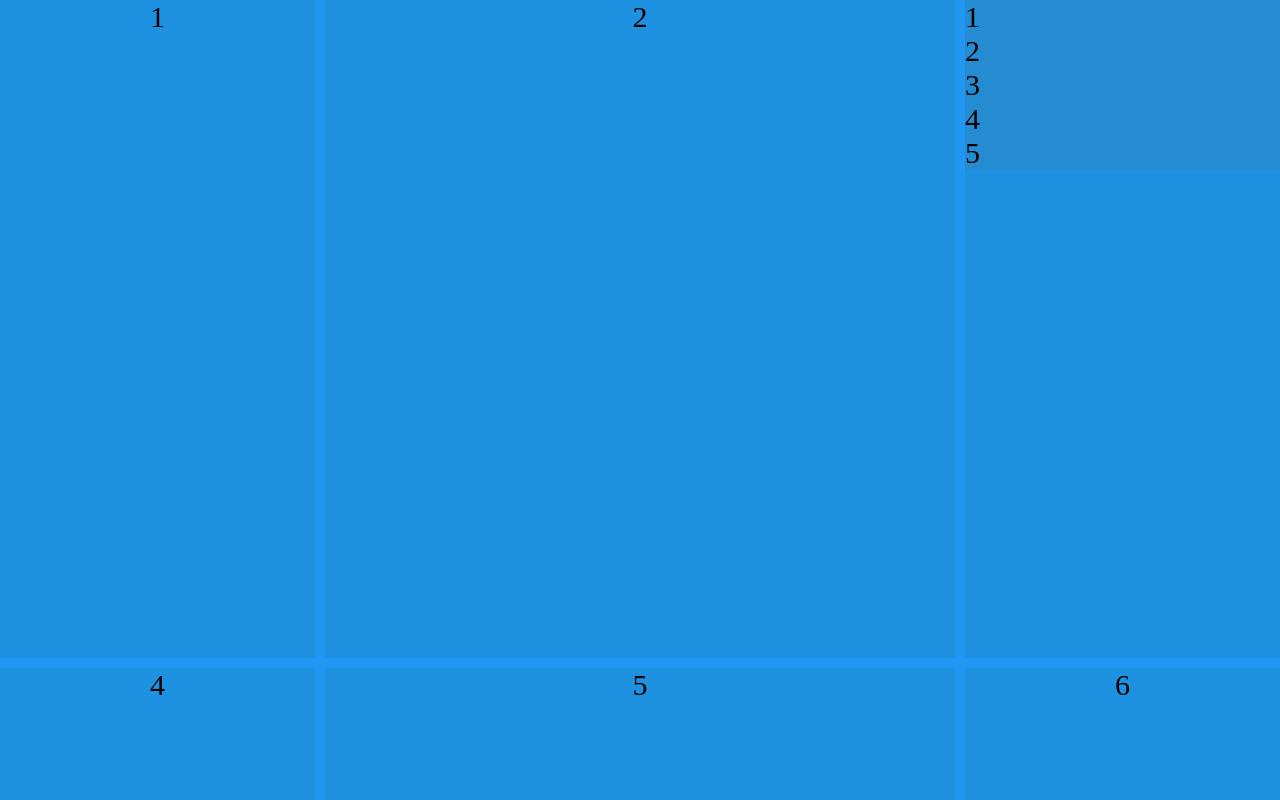
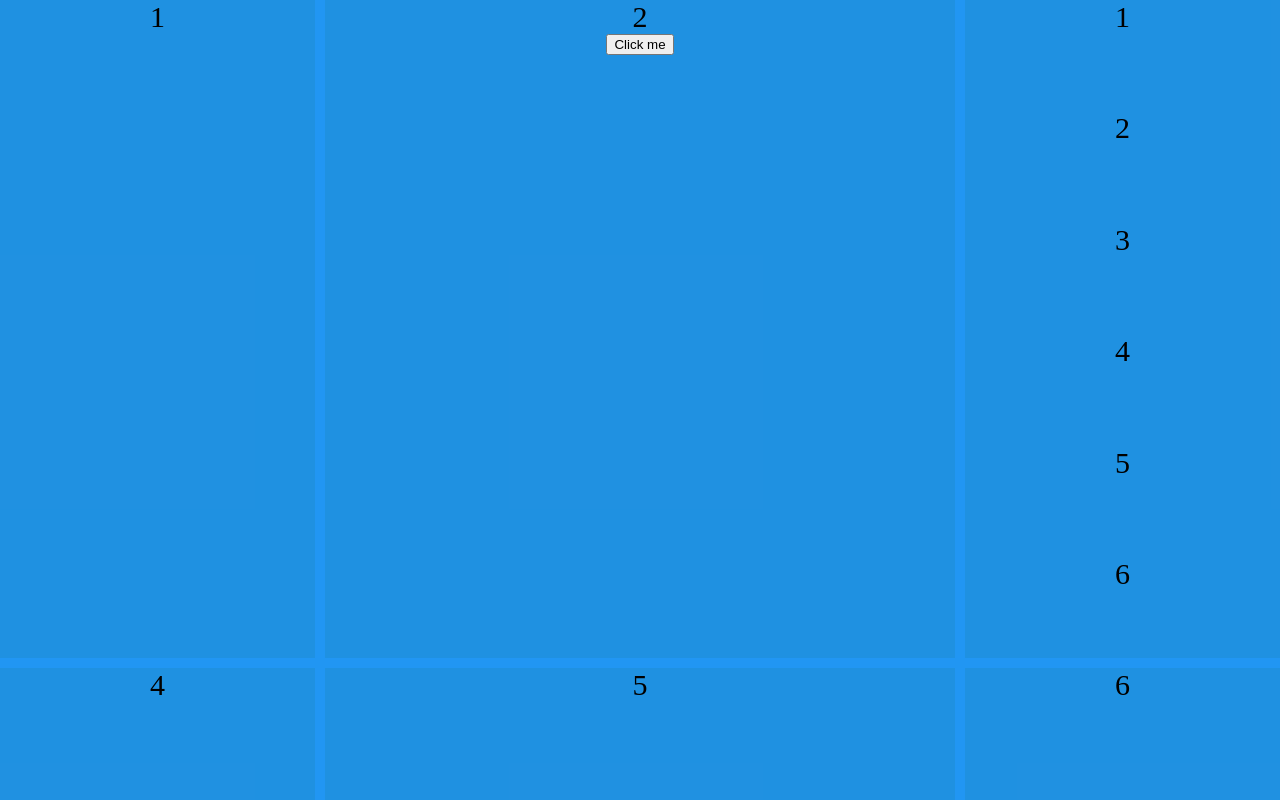
Before and after one commit to Jacob-McC/Team-Project, a website: page public/index.html in a window 1280 px wide. Drawn offline with Linux system fonts and the light colour scheme.

Commit message:
basic button

```diff
--- a/public/index.css
+++ b/public/index.css
@@ -21,10 +21,17 @@ body {
   text-align: center;
   font-size: 30px;
 }
-.gridContainer > div > div {
+.upgradeDiv {
   background-color: rgba(109, 92, 25, 0.082);
-  display: flex;
+  display: grid;
+  grid-template-columns: 1;
+  grid-template-rows: auto;
   gap: 10px;
   text-align: center;
   font-size: 30px;
 }
+.center {
+  display: flex;
+  justify-content: center;
+  align-items: center;
+}
--- a/public/index.html
+++ b/public/index.html
@@ -10,17 +10,25 @@
   <body>
     <div class="gridContainer">
       <div>1</div>
-      <div>2</div>
       <div>
+        2
+        <div class="center">
+          <button onclick="myFunction()">Click me</button>
+        </div>
+      </div>
+      <div class="upgradeDiv">
         <div>1</div>
         <div>2</div>
         <div>3</div>
         <div>4</div>
         <div>5</div>
+        <div>6</div>
       </div>
       <div>4</div>
       <div>5</div>
       <div>6</div>
     </div>
+
+    <script src="index.js"></script>
   </body>
 </html>
--- a/public/index.js
+++ /dev/null
@@ -1,2 +0,0 @@
-console.log("hello");
-console.log(process.platform);
```
